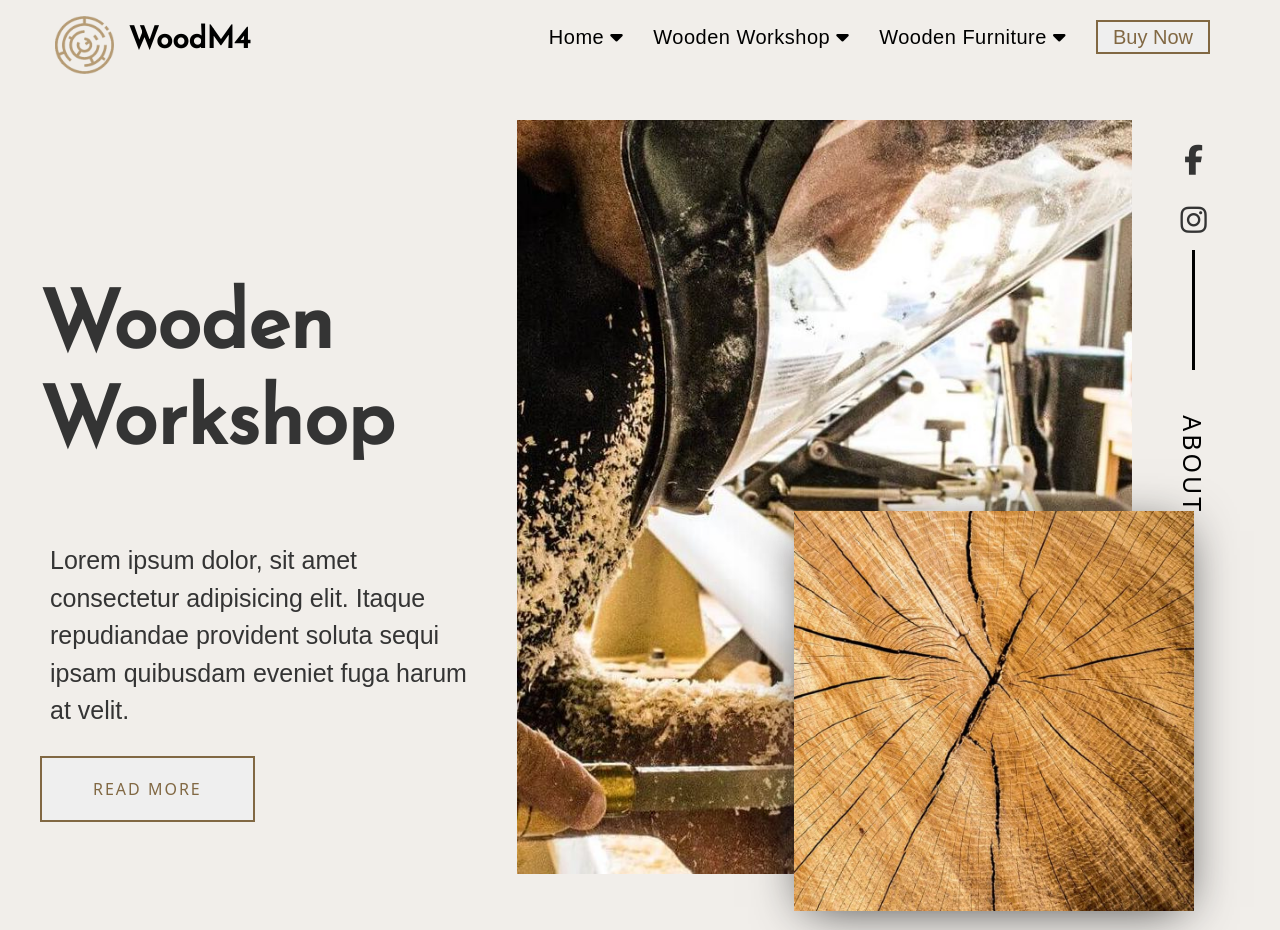
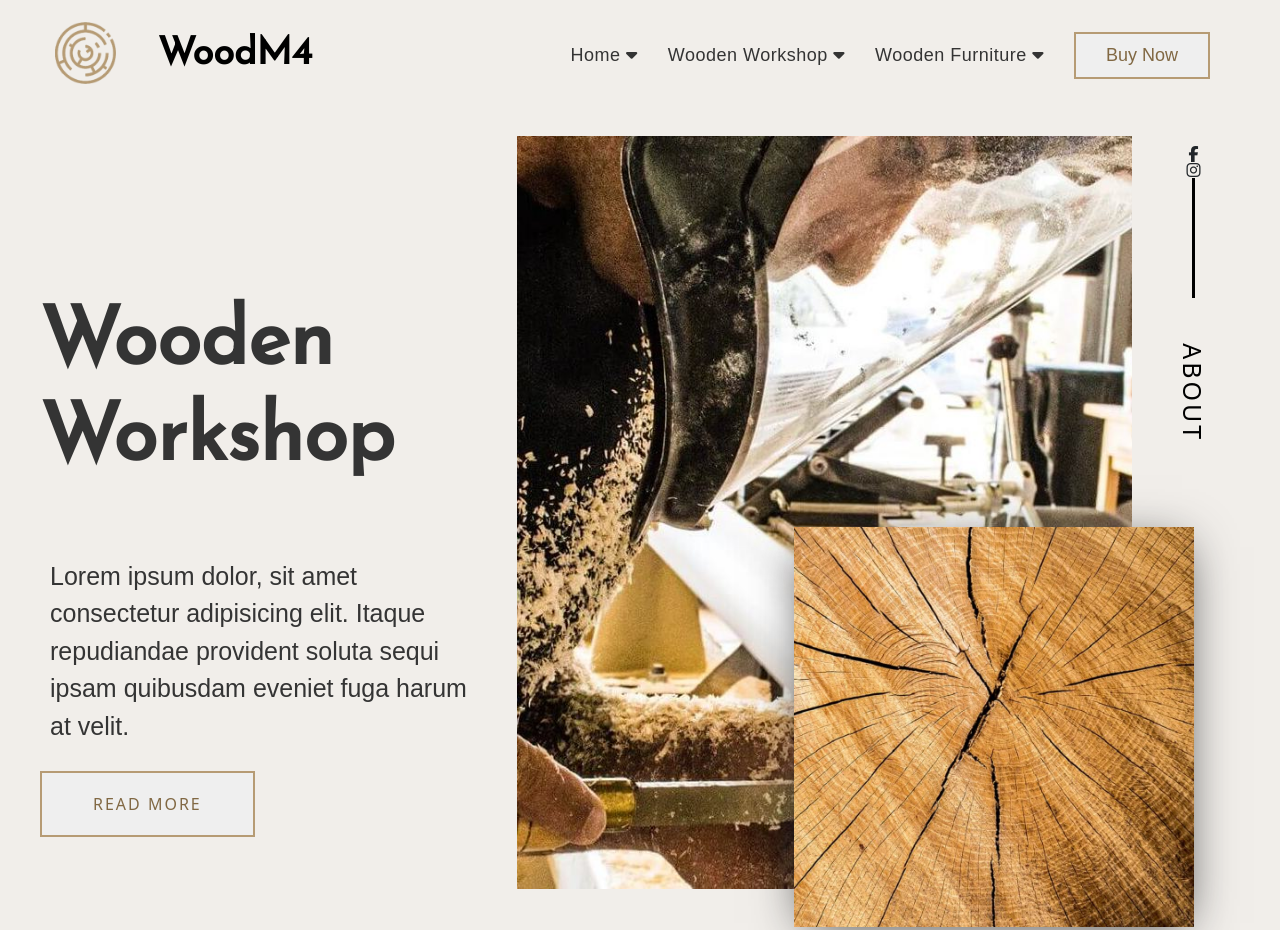
Before and after one commit to Naveen-Raj-08/New-Template, a plain HTML site: page index.html in a window 1280 px wide. Shown: the top 930 px of the page. Drawn offline with nearby package versions, Linux system fonts and the light colour scheme; files whose address does not match are found by name.

Commit message:
Commit-18

```diff
--- a/Sass/style.scss
+++ b/Sass/style.scss
@@ -4,7 +4,7 @@ $text-color1: #000;
 $text-color2: #343434;
 $text-color3: #B69B74;
 $btn-color: #816843;
-
+$btn-transition: color 0.3s ease-in-out, background-color 0.3s ease-in-out, box-shadow 0.3s ease-in-out;
 $shadow: 0px 8px 48px -12px $text-color2;
 
 @import url("https://fonts.googleapis.com/css?family=Josefin Sans");
@@ -39,45 +39,54 @@ $shadow: 0px 8px 48px -12px $text-color2;
     margin: 0 auto;
     .header{
         padding: 10px 30px;
-        @include grid(10% 90%, 0, center);
+        @include grid(15% 85%, 0, center);
+        background: $bg-color;
+        width: 100%;
         .Logo{
            @include grid(50% 50%, 0, center);
             .logo-image{
             img{
-                @include responsive(100%, 100%)
+                @include responsive(100%, 70%)
             }
         }.logo-text{
             padding: 10px 15px;
             h1{
                 font-family: Josefin Sans;
-                font-size: 30px;
+                font-size: 38px;
                 color: $text-color1;
                 font-weight: 800;
+                width: 100%;
+                margin-top: 12px;
             }
         }
         }
         .Navigation{
             nav{
                 float: right;
+                margin-top: 5px;
                 ul{
                     @include flex(row, space-between, center, nowrap);
                     list-style: none;
+                    margin: 0;
                     li{
                         padding: 10px 15px;
                         a{
                             text-decoration: none;
-                            color: $text-color1;
-                            font-size: 20px;
+                            color: $text-color2;
+                            font-size: 18px;
                             letter-spacing: 0.5px;
                             font-family: sans-serif;
                             text-transform: capitalize;
                             button{
-                                padding: 0px 15px;
-                                border: 2px solid $btn-color;
+                                padding: 8px 30px;
+                                border: 2px solid $text-color3;
                                 color: $btn-color;
                                 font-family: sans-serif;
+                                transition: $btn-transition;
                                 &:hover{
-                               color: #fff;
+                                    color: #fff;
+                                    background: $text-color3;
+                                    box-shadow: $shadow;
                                 }
                             }
                         }
@@ -114,14 +123,16 @@ $shadow: 0px 8px 48px -12px $text-color2;
             .banner-text-button{
                 button{
                     padding: 19px 51px;
-                    border: 2px solid $btn-color;
+                    border: 2px solid $text-color3;
                     color: $btn-color;
                     font-size: 16px;
                     text-transform: uppercase;
                     letter-spacing: 2px;
+                    transition: $btn-transition;
                     &:hover{
                         color: #fff;
-                        background: burlywood;
+                        background: $text-color3;
+                        box-shadow: $shadow;
                     }
                 }
 
@@ -148,10 +159,12 @@ $shadow: 0px 8px 48px -12px $text-color2;
             padding: 10px 10px;
             .sidebar-icons{
                 @include flex(column, space-between, center, nowrap);
-                i{
+                a{
+                    i{
                     font-size: 30px;
                     color: $text-color2;
                     margin: 15px 0;
+                    }
                 }
             }
             .VL{
@@ -381,8 +394,14 @@ $shadow: 0px 8px 48px -12px $text-color2;
             .team{
                 padding: 0;
                 .team-member-image{
+                    overflow: hidden;
                     img{
                         @include responsive(100%, 100%);
+                        transition: transform 0.7s ease-in-out;
+                        cursor: pointer;
+                        &:hover{
+                            transform: scale(1.2);
+                        }
                     }
                 }
                 .team-member-profile{
@@ -462,15 +481,15 @@ $shadow: 0px 8px 48px -12px $text-color2;
                         opacity: 0.65;
                     }
                     #play-button, #play-button2{
-                        font-size: 100px;
+                        font-size: 80px;
                         color: #f5f5f5;
                         position: absolute;
-                        left: 47%;
+                        left: 48%;
                         top: 38%;
                         cursor: pointer;
                         transition: font-size 0.3s ease-in-out;
                         &:hover{
-                            font-size: 110px;
+                            font-size: 85px;
                         }
                     }
                     .thumbnail-caption{
```
Also changed, not shown: Sass/style.css, 1 other file.
